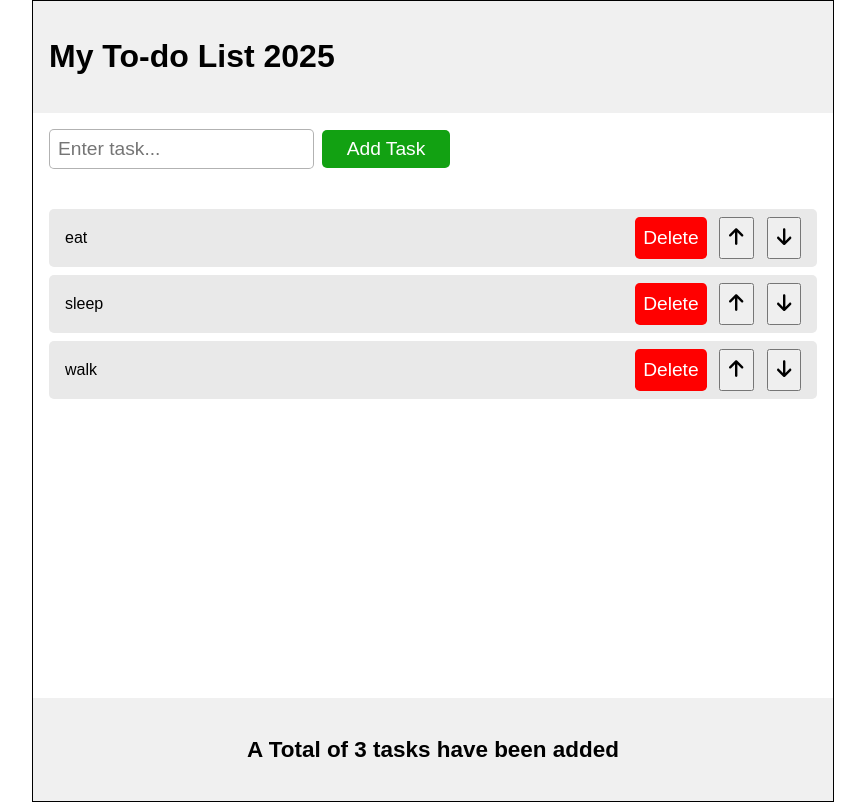
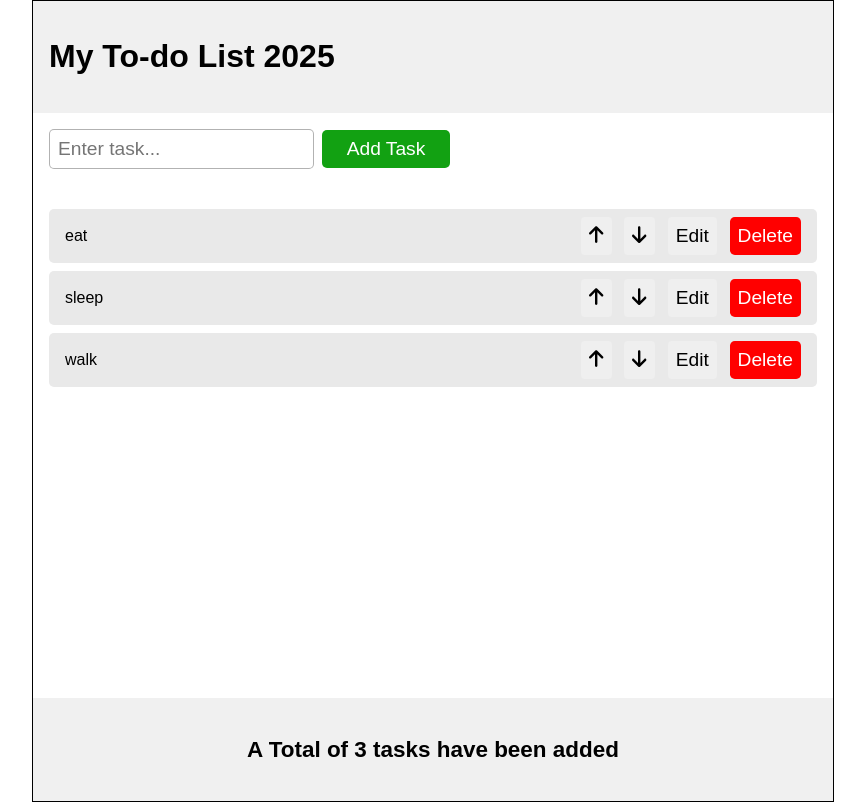
Before and after one commit to eugeneleroy29/my-todo-app, a React (Vite) app: page / in a window 1280 px wide. Shown: the whole page, without its empty margins (207-1072 px from the left). Built offline with nearby package versions, Linux system fonts and the light colour scheme.

Commit message:
Edit function added

```diff
--- a/src/TodoList.jsx
+++ b/src/TodoList.jsx
@@ -1,6 +1,6 @@
 import React, { useState } from 'react';
 import { FontAwesomeIcon } from '@fortawesome/react-fontawesome';
-import { faArrowUp, faArrowDown } from '@fortawesome/free-solid-svg-icons';
+import { faArrowUp, faArrowDown, faCheck, faXmark } from '@fortawesome/free-solid-svg-icons';
 
 const TodoList = ({ tasks, setTasks }) => {
 
@@ -35,7 +35,7 @@ const TodoList = ({ tasks, setTasks }) => {
     }
   }
 
-  function handleTaskDOwn (index) {
+  function handleTaskDown (index) {
     if (index < tasks.length - 1) {
       const updatedTasks = [...tasks];
       [updatedTasks[index], updatedTasks[index + 1]] = [updatedTasks[index + 1], updatedTasks[index]];
@@ -69,7 +69,7 @@ const TodoList = ({ tasks, setTasks }) => {
     <section className="todo-wrapper">
       <div className="input-container">
         <input
-            text="text"
+            type="text"
             placeholder="Enter task..."
             required
             value={newTask}
@@ -80,13 +80,43 @@ const TodoList = ({ tasks, setTasks }) => {
       <main className="todo-container">
           <ul>
               {tasks.map((task, index) =>
-                <li key={index} className="task-item">
-                    <span className="task-text">{task}</span>
-                    <div className="task-actions">
-                      <button className="delete-button" onClick={() => handleDeleteTask(index)}>Delete</button>
-                      <button className="move-button" onClick={() => handleTaskUp(index)}><FontAwesomeIcon icon={faArrowUp} /></button>
-                      <button className="move-button" onClick={() => handleTaskDOwn(index)}><FontAwesomeIcon icon={faArrowDown} /></button>
-                    </div>
+                <li key={index} className={`task-item ${editIndex === index ? "editing" : ""}`}>
+                  <span className="task-text">
+                    {editIndex === index ? (
+                      <input
+                        type="text"
+                        value={editText}
+                        onChange={handleEditTextChange}
+                        onKeyDown={(e) => {
+                          if (e.key === "Enter") handleSaveEdit();
+                          if (e.key === "Escape") handleCancelEdit();
+                        }}
+                        className="edit-input"
+                      />
+                    ) : (
+                      task
+                    )}
+                  </span>
+
+                  <div className={editIndex === index ? "edit-section" : "task-actions"}>
+                    {editIndex === index ? (
+                      <>
+                        <button onClick={handleSaveEdit} disabled={!editText.trim()}>
+                          <FontAwesomeIcon icon={faCheck} />
+                        </button>
+                        <button onClick={handleCancelEdit}>
+                          <FontAwesomeIcon icon={faXmark} />
+                        </button>
+                      </>
+                    ) : (
+                      <>
+                        <button className="move-button" onClick={() => handleTaskUp(index)}><FontAwesomeIcon icon={faArrowUp} /></button>
+                        <button className="move-button" onClick={() => handleTaskDown(index)}><FontAwesomeIcon icon={faArrowDown} /></button>
+                        <button className="edit-button" onClick={() => handleEditTask(index)}>Edit</button>
+                        <button className="delete-button" onClick={() => handleDeleteTask(index)}>Delete</button>
+                      </>
+                    )}
+                  </div>
                 </li>
               )}
           </ul>
--- a/src/index.css
+++ b/src/index.css
@@ -18,6 +18,10 @@ body {
   flex-shrink: 0;
   padding: 1rem;
   background: #f0f0f0;
+}
+
+button {
+  cursor: pointer;
 }
 
 .todo-wrapper {
@@ -111,3 +115,28 @@ ul {
   display: flex;
   gap: 0.3rem;
 }
+
+.edit-section {
+  display: flex;
+  gap: 0.3rem;
+  align-items: center;
+  justify-content: flex-end;
+  flex-shrink: 0;
+}
+
+.edit-input {
+  font-size: 1.2rem;
+  padding: 0.3rem;
+  border-radius: 4px;
+  border: 1px solid #aaa;
+  width: 95%;
+}
+
+.edit-button, .move-button {
+  border: none;
+  border-radius: 4px;
+}
+
+.task-item.editing {
+  background-color: #fff3cd; /* soft yellow */
+}
```
